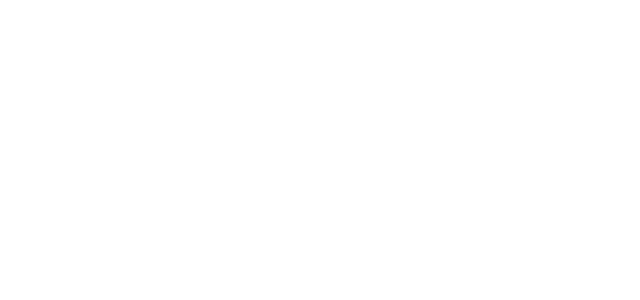
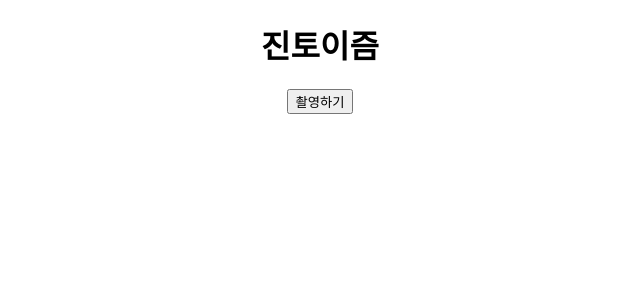
Before and after one commit to Soojin6943/jintoism, a JavaScript app: page / in a window 1280 px wide. Shown: the top 300 px of the page, without its empty margins (320-960 px from the left). Built offline with nearby package versions, Linux system fonts and the light colour scheme; the HTML template or start-up script is replaced by a standard one.

Commit message:
feat(home): 기본 홈 화면 컴포넌트 생성

```diff
--- a/src/App.js
+++ b/src/App.js
@@ -1,9 +1,10 @@
 import './App.css';
+import Home from './component/Home';
 
 function App() {
   return (
     <div className="App">
-
+     <Home />
     </div>
   );
 }
--- /dev/null
+++ b/src/component/Home.js
@@ -0,0 +1,8 @@
+export default function Home() {
+    return (
+        <>
+            <h1>진토이즘</h1>
+            <button>촬영하기</button>
+        </>
+    )
+}
```
